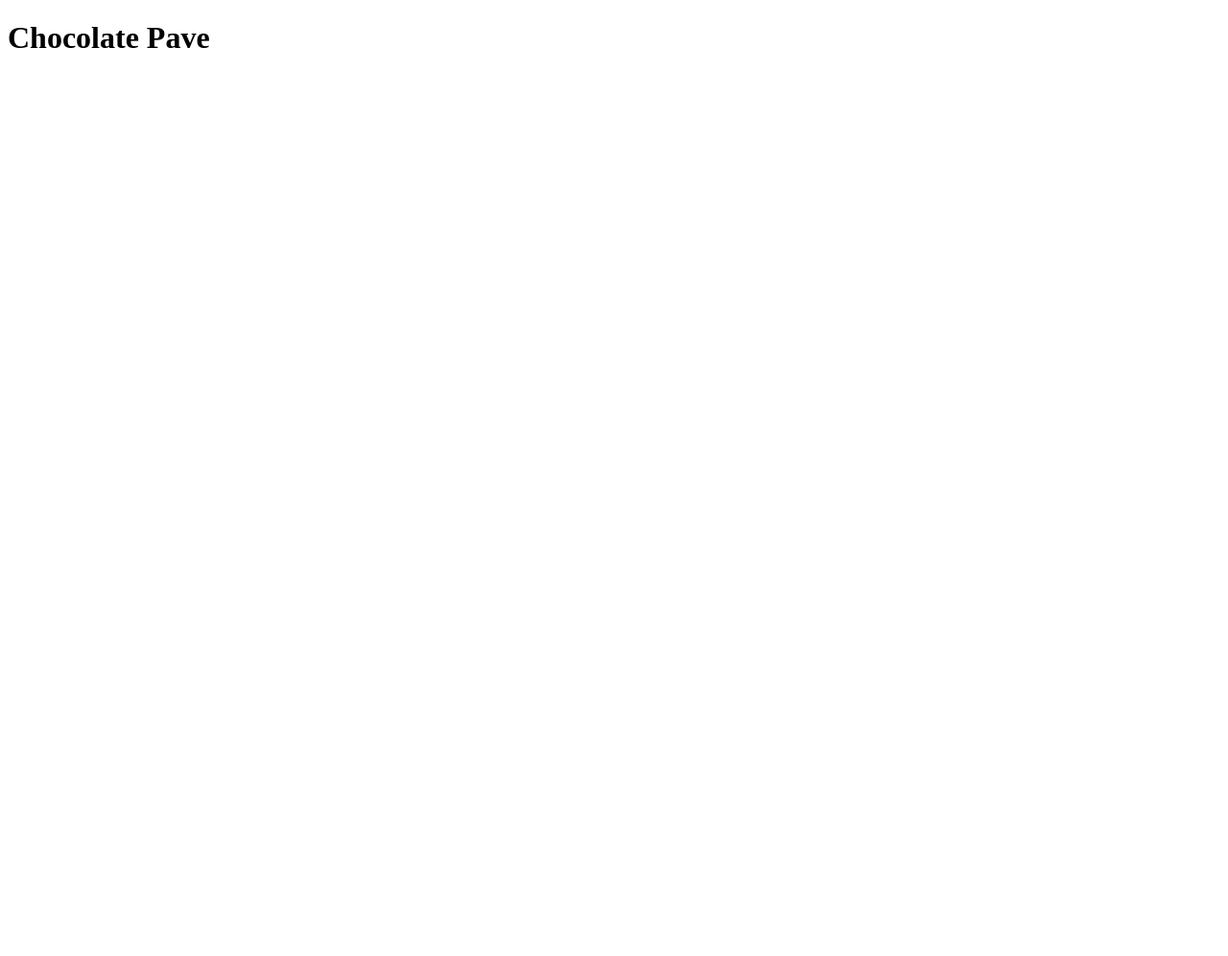
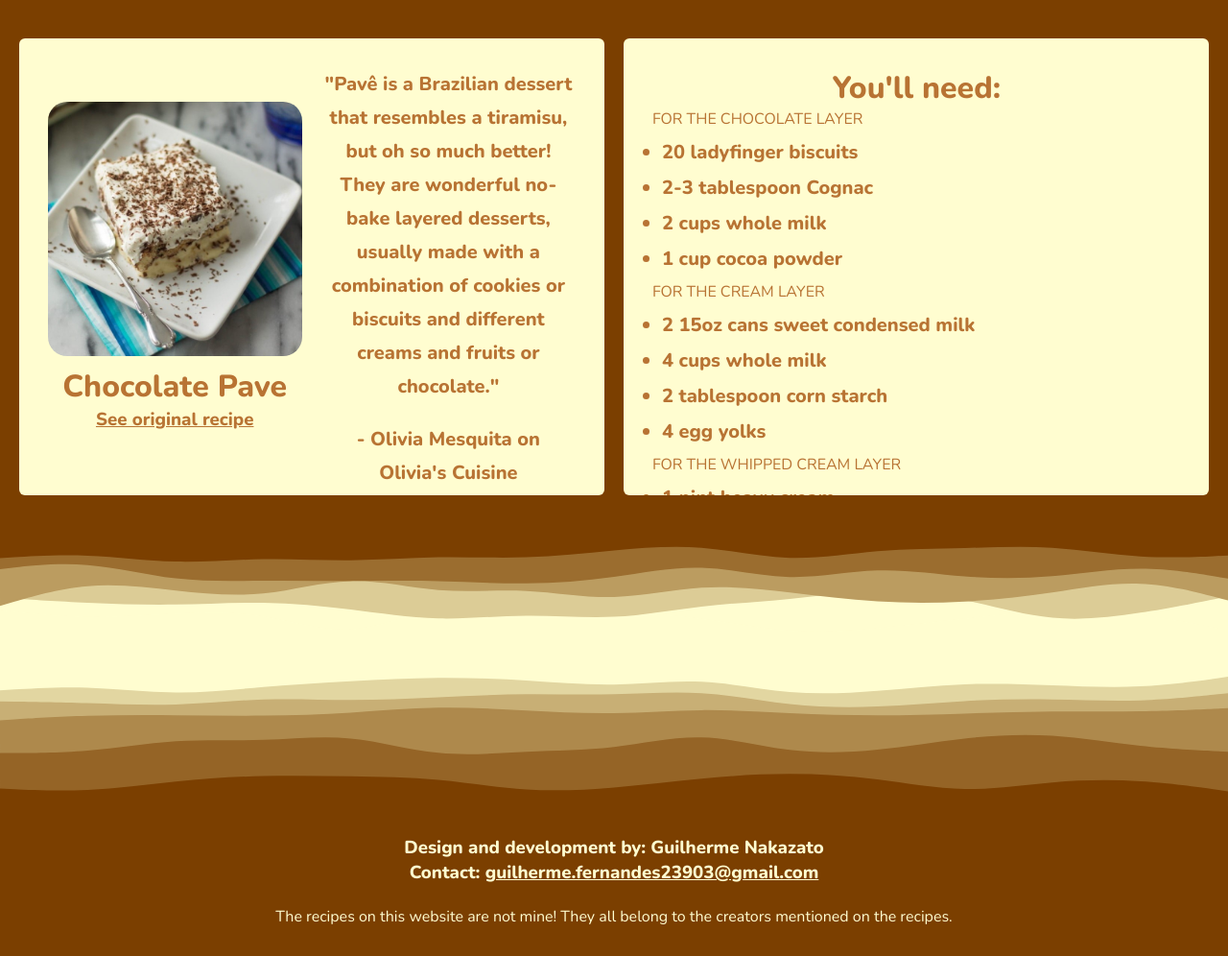
Before and after one commit to guilhermenakazato/recipes-website, a plain HTML site: page recipes/chocolate_pave.html in a window 1280 px wide. Shown: the whole page at 96% size. Before the commit the page ends 800 px from the top, so only its background shows below. Drawn offline with nearby package versions, Linux system fonts and the light colour scheme.

Commit message:
[NEW] Adding content to the recipes page

```diff
--- a/assets/css/style.css
+++ b/assets/css/style.css
@@ -44,7 +44,7 @@ img {
   border-radius: 20px;
 }
 
-#website-presentation {
+header {
   background-color: var(--main-color);
   height: auto;
   display: flex;
@@ -78,8 +78,19 @@ footer a {
   color: var(--secondary-color);
 }
 
-#website-presentation h1 {
+header h1 {
   margin-bottom: 0;
+}
+
+li {
+  font-size: 20px;
+  font-weight: bold;
+  margin-bottom: 10px;
+}
+
+ul {
+  margin-left: 10px;
+  margin-top: 10px;
 }
 
 #presentation-card {
@@ -91,7 +102,7 @@ footer a {
   background-color: var(--secondary-color);
   border-radius: 6px;
   padding: 30px;
-  height: 47vh;
+  height: 52vh;
   width: 43vw;
   margin: 10px;
 }
@@ -109,6 +120,7 @@ footer a {
 
 #photos-card h3 {
   margin-bottom: 10px;
+  font-size: 22px;
 }
 
 #photos-card img {
@@ -161,7 +173,6 @@ footer a {
   flex-wrap: wrap-reverse;
 }
 
-
 .recipes-card {
   background-color: var(--main-color);
   padding: 20px;
@@ -206,11 +217,51 @@ footer a {
   color: var(--main-color);
 }
 
+.recipe-photo {
+  margin-right: 20px;
+  width: 100%;
+  justify-content: center;
+  text-align: center;
+}
+
+.recipe-photo img {
+  margin-bottom: 10px;
+}
+
+.recipe-description {
+  justify-content: space-around;
+  height: 100%;
+  text-align: center;
+  font-size: 20px;
+  line-height: 35px;
+  font-weight: bold;
+
+  width: 100%;
+}
+
+.recipe-description p {
+  margin-bottom: 20px;
+}
+
+#ingredients-card {
+  overflow-y: scroll;
+}
+
 @media only screen and (max-width: 768px) {
   #presentation-card {
     flex-direction: column;
     height: 90vh;
     align-items: center;
+  }
+
+  #recipe-presentation {
+    flex-direction: column;
+    height: auto;
+    align-items: center;
+  }
+
+  #ingredients-card {
+    height: auto;
   }
 
   .gallery-cell {
@@ -219,6 +270,11 @@ footer a {
 
   .logo {
     margin: 0;
+  }
+
+  .recipe-photo {
+    margin: 0;
+    margin-bottom: 20px;
   }
 
   .recipes-card {
--- a/recipes/chocolate_pave.html
+++ b/recipes/chocolate_pave.html
@@ -3,10 +3,86 @@
   <head>
     <meta charset="UTF-8" />
     <meta http-equiv="X-UA-Compatible" content="IE=edge" />
+
+    <link rel="preconnect" href="https://fonts.googleapis.com" />
+    <link rel="preconnect" href="https://fonts.gstatic.com" crossorigin />
+    <link
+      href="https://fonts.googleapis.com/css2?family=Nunito:wght@400;600;800&display=swap"
+      rel="stylesheet"
+    />
+
+    <link rel="stylesheet" href="../assets/css/style.css" />
     <meta name="viewport" content="width=device-width, initial-scale=1.0" />
     <title>Chocolate Pave - Odin Recipes</title>
   </head>
   <body>
-    <h1>Chocolate Pave</h1>
+    <header>
+      <div class="card row" id="recipe-presentation">
+        <div class="recipe-photo column">
+          <img alt="Chocolate Pave" src="../assets/images/pave.jpg" />
+          <h1>Chocolate Pave</h1>
+          <h3>
+            <a
+              href="https://www.oliviascuisine.com/brazilian-chocolate-pave"
+              target="_blank"
+              >See original recipe</a
+            >
+          </h3>
+        </div>
+        <div class="recipe-description column">
+          <p>
+            "Pavê is a Brazilian dessert that resembles a tiramisu, but oh so
+            much better! They are wonderful no-bake layered desserts, usually
+            made with a combination of cookies or biscuits and different creams
+            and fruits or chocolate."
+          </p>
+          <p>- Olivia Mesquita on Olivia's Cuisine</p>
+        </div>
+      </div>
+
+      <div class="card column" id="ingredients-card">
+        <h1>You'll need:</h1>
+        <p>FOR THE CHOCOLATE LAYER</p>
+        <ul>
+          <li>20 ladyfinger biscuits</li>
+          <li>2-3 tablespoon Cognac</li>
+          <li>2 cups whole milk</li>
+          <li>1 cup cocoa powder</li>
+        </ul>
+
+        <p>FOR THE CREAM LAYER</p>
+        <ul>
+          <li>2 15oz cans sweet condensed milk</li>
+          <li>4 cups whole milk</li>
+          <li>2 tablespoon corn starch</li>
+          <li>4 egg yolks</li>
+        </ul>
+
+        <p>FOR THE WHIPPED CREAM LAYER</p>
+        <ul>
+          <li>1 pint heavy cream</li>
+          <li>1 cup powdered sugar</li>
+          <li>1/2 teaspoon pure vanilla extract</li>
+        </ul>
+      </div>
+    </header>
+
+    <div class="spacer curves"></div>
+
+    <div class="spacer curves-bottom"></div>
+    <footer>
+      <h3>Design and development by: Guilherme Nakazato</h3>
+      <h3>
+        Contact:
+        <a href="mailto:guilherme.fernandes23903@gmail.com"
+          >guilherme.fernandes23903@gmail.com</a
+        >
+      </h3>
+      <br />
+      <p>
+        The recipes on this website are not mine! They all belong to the
+        creators mentioned on the recipes.
+      </p>
+    </footer>
   </body>
 </html>
```
Also changed, not shown: index.html (+17 -8 lines), recipes/brigadeiro.html (+64 -1 lines), recipes/nega_maluca.html (+9 -0 lines).
